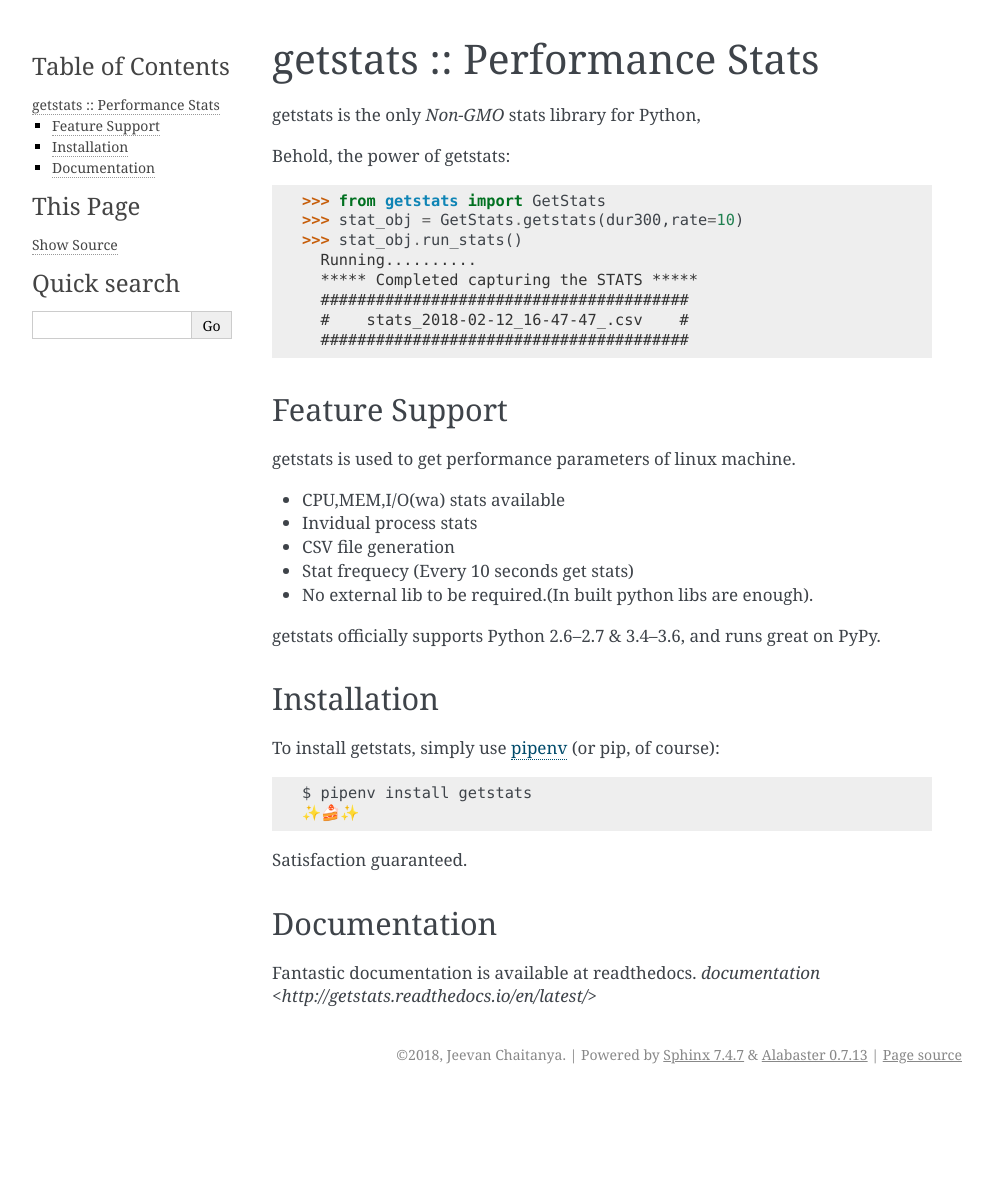
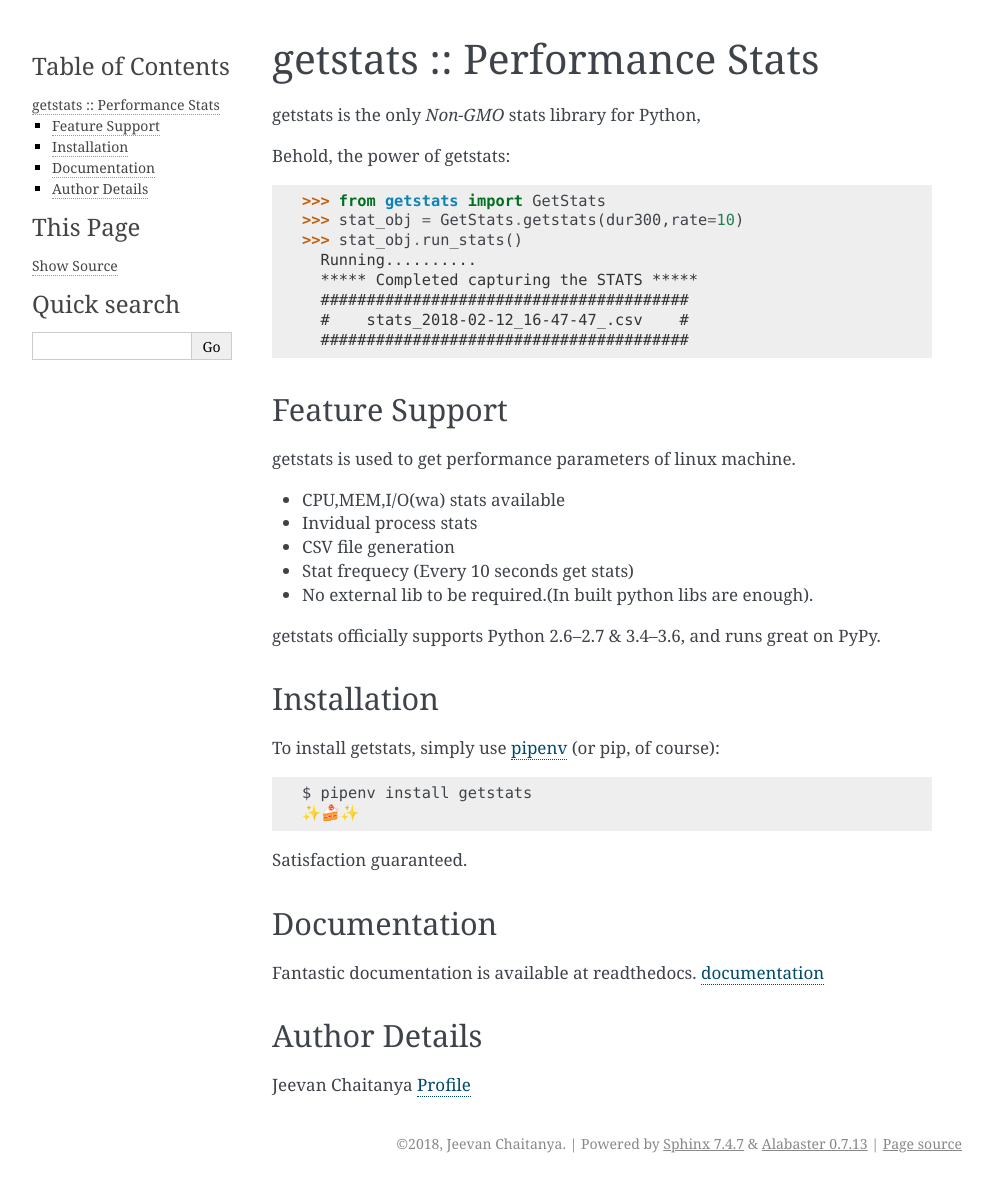
Before and after one commit to jeevan449/getstats, a Sphinx documentation site: the page built from docs/y/source/index.rst, in a window 1280 px wide. Shown: the whole page, without its empty margins (148-1141 px from the left). Built offline with Sphinx 7.4.7, drawn with Linux system fonts in a browser that asks for light colours; before the commit the page ends 1094 px from its top, so only the background shows below that.

Commit message:
Adding author details

```diff
--- a/docs/y/source/index.rst
+++ b/docs/y/source/index.rst
@@ -51,4 +51,9 @@ Documentation
 -------------
 
 Fantastic documentation is available at readthedocs.
-`documentation <http://getstats.readthedocs.io/en/latest/>`
+`documentation <http://getstats.readthedocs.io/en/latest/>`_
+
+Author Details
+-------------
+Jeevan Chaitanya
+`Profile <https://github.com/jeevan449>`_
```
